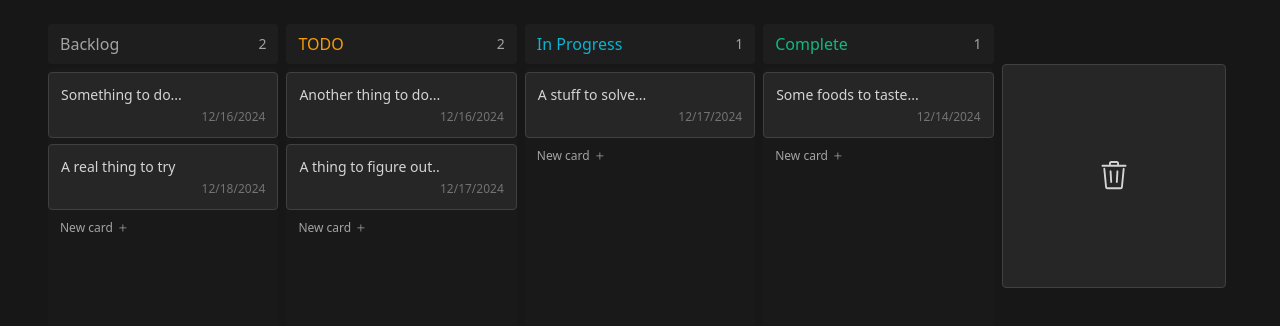
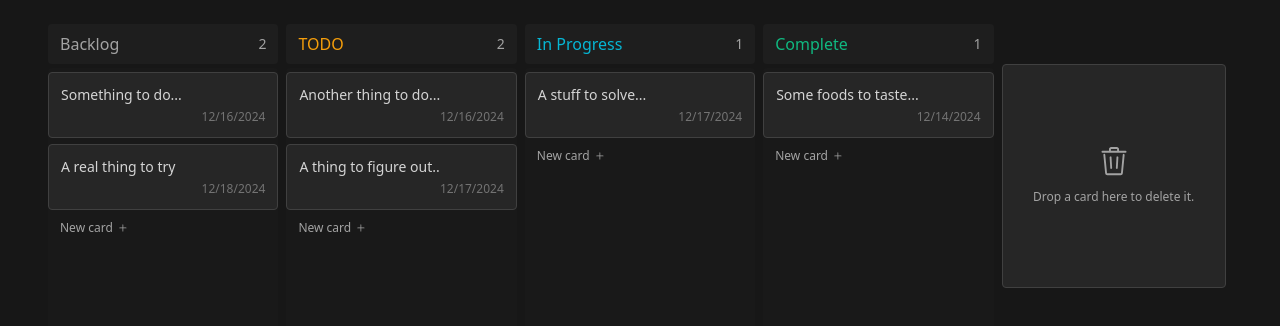
Before and after one commit to LuisNivar/my-kanban-board, a React (Vite) app: page / in a window 1280 px wide. Shown: the top 326 px of the page. Built offline with nearby package versions, Linux system fonts and the light colour scheme.

Commit message:
Add message to trash can

```diff
--- a/src/components/TrashCan.tsx
+++ b/src/components/TrashCan.tsx
@@ -31,13 +31,16 @@ export default function TrashCan() {
       onDragOver={handleDragOver}
       onDragLeave={handleDragLeave}
       onDrop={handleDrop}
-      className={`mt-10 flex max-h-56 aspect-square items-center justify-center rounded border text-3xl ${
+      className={`mt-10 flex flex-col max-h-56 aspect-square items-center justify-center rounded border text-3xl ${
         active
           ? "border-red-800 bg-red-800/20 text-red-500"
-          : "border-neutral-700 bg-neutral-800 text-neutral-300"
+          : "border-neutral-700 bg-neutral-800 text-neutral-400"
       }`}
     >
       {active ? <FireIcon /> : <TrashIcon />}
+      <span className="text-xs mt-3">
+        {active ? "Do it!" : "Drop a card here to delete it."}
+      </span>
     </div>
   );
 }
```
